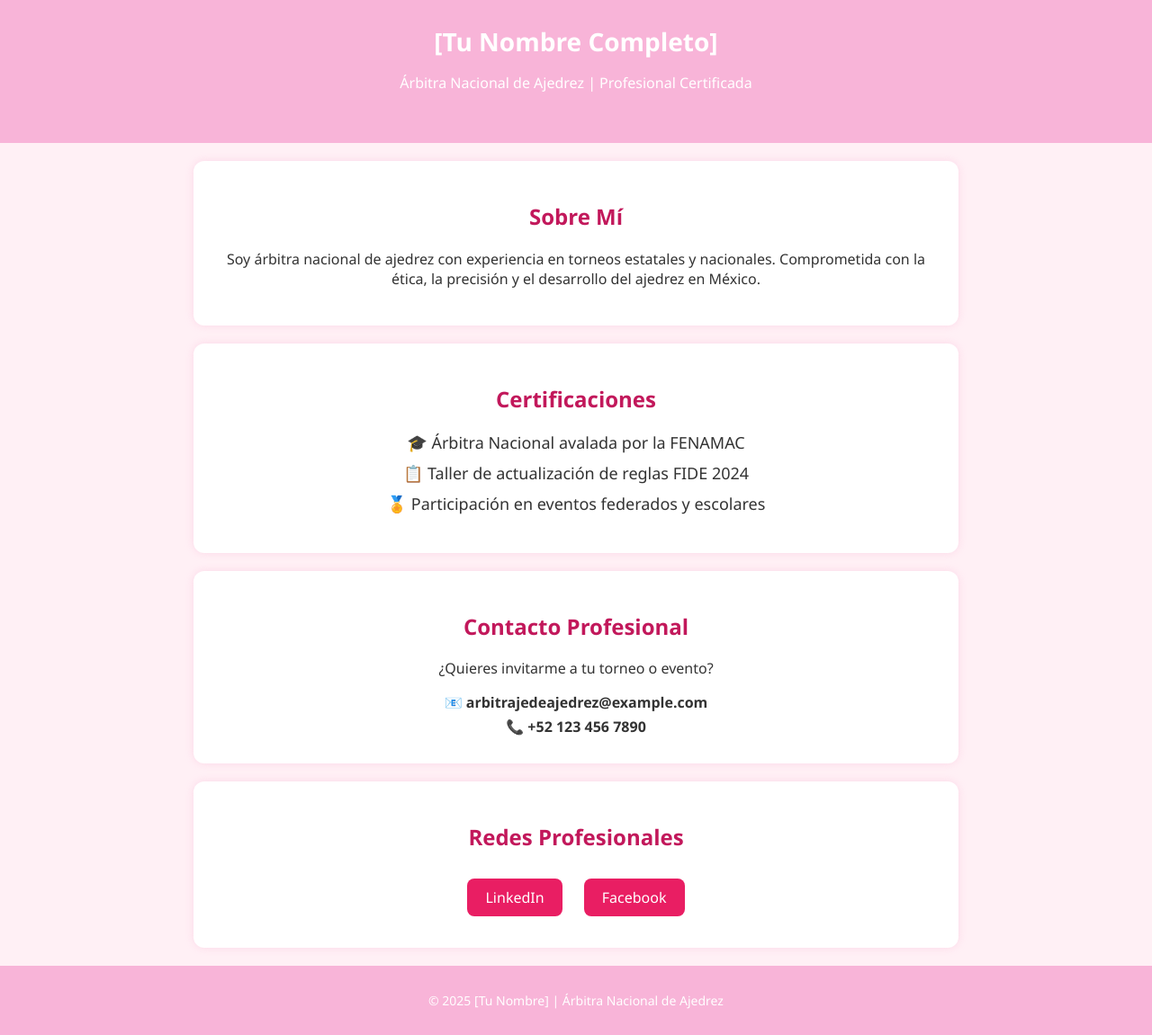
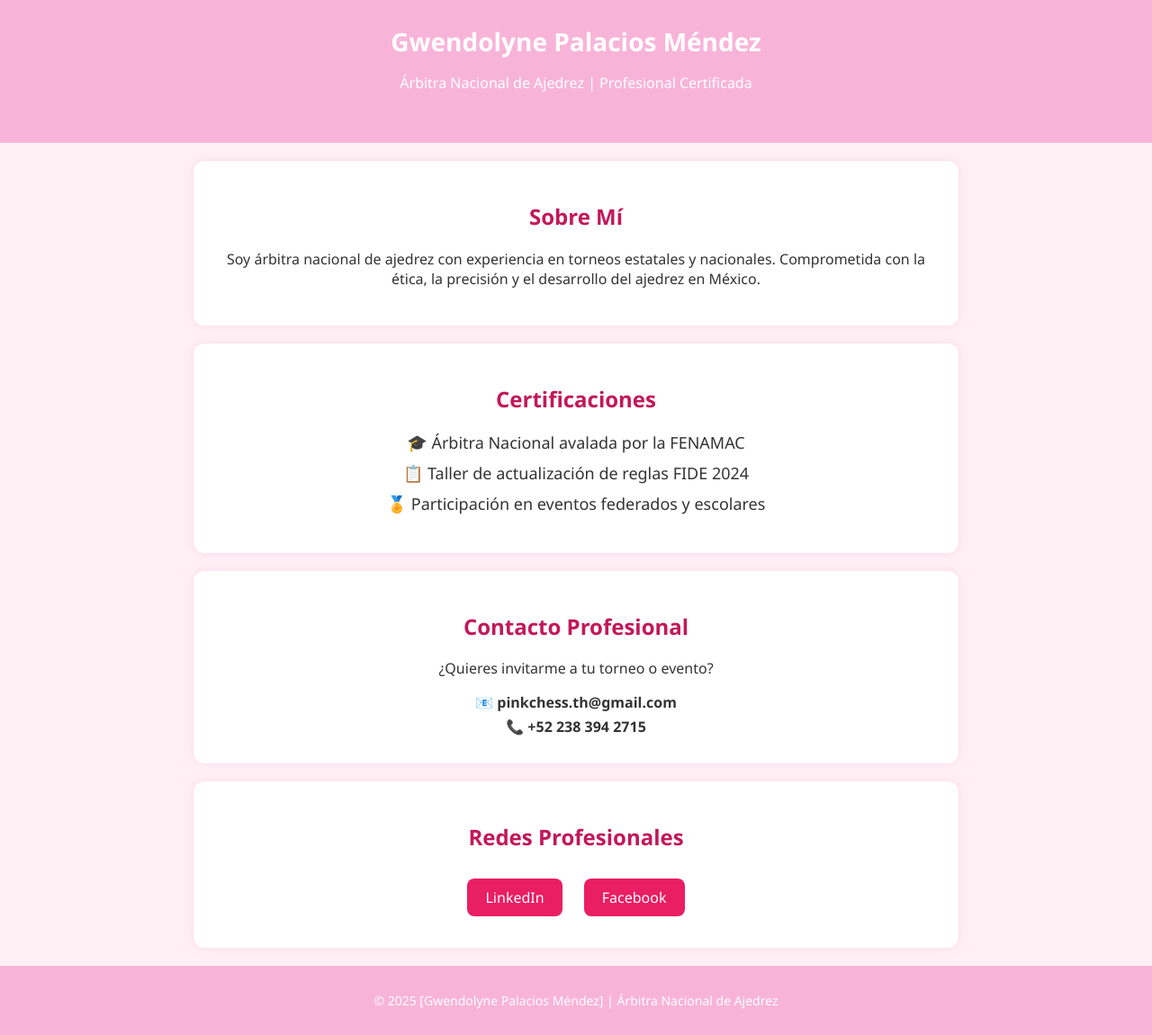
Before and after one commit to rubicat666/RubiCat, a plain HTML site: page index.html in a window 1280 px wide. Shown: the part 201-1352 px from the top of the page at 90% size. Drawn offline with Linux system fonts and the light colour scheme.

Commit message:
actualizacion de datos

```diff
--- a/index.html
+++ b/index.html
@@ -9,7 +9,7 @@
 <body>
     <header>
         <img src="img/perfil.jpg" alt="Foto profesional" class="foto-perfil">
-        <h1>[Tu Nombre Completo]</h1>
+        <h1>Gwendolyne Palacios Méndez</h1>
         <p>Árbitra Nacional de Ajedrez | Profesional Certificada</p>
     </header>
 
@@ -31,21 +31,21 @@
         <h2>Contacto Profesional</h2>
         <p>¿Quieres invitarme a tu torneo o evento?</p>
         <div class="contacto">
-            <p>📧 arbitrajedeajedrez@example.com</p>
-            <p>📞 +52 123 456 7890</p>
+            <p>📧 pinkchess.th@gmail.com </p>
+            <p>📞 +52 238 394 2715</p>
         </div>
     </section>
 
     <section class="seccion">
         <h2>Redes Profesionales</h2>
         <div class="redes">
-            <a href="https://linkedin.com" target="_blank">LinkedIn</a>
-            <a href="https://facebook.com" target="_blank">Facebook</a>
+            <a href="https://www.linkedin.com/notifications/?filter=all" target="_blank">LinkedIn</a>
+            <a href="https://www.facebook.com/Pinkajedrez" target="_blank">Facebook</a>
         </div>
     </section>
 
     <footer>
-        <p>&copy; 2025 [Tu Nombre] | Árbitra Nacional de Ajedrez</p>
+        <p>&copy; 2025 [Gwendolyne Palacios Méndez] | Árbitra Nacional de Ajedrez</p>
     </footer>
 </body>
 </html>
```
